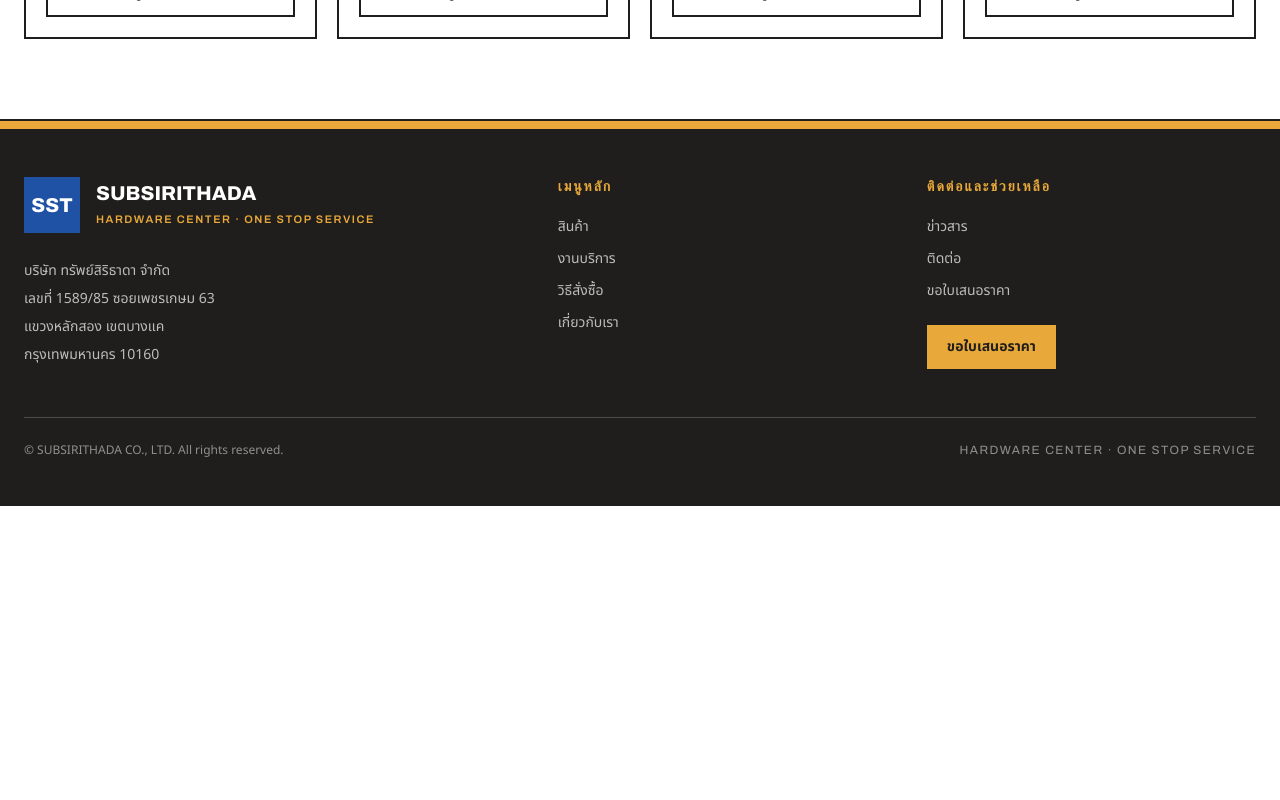
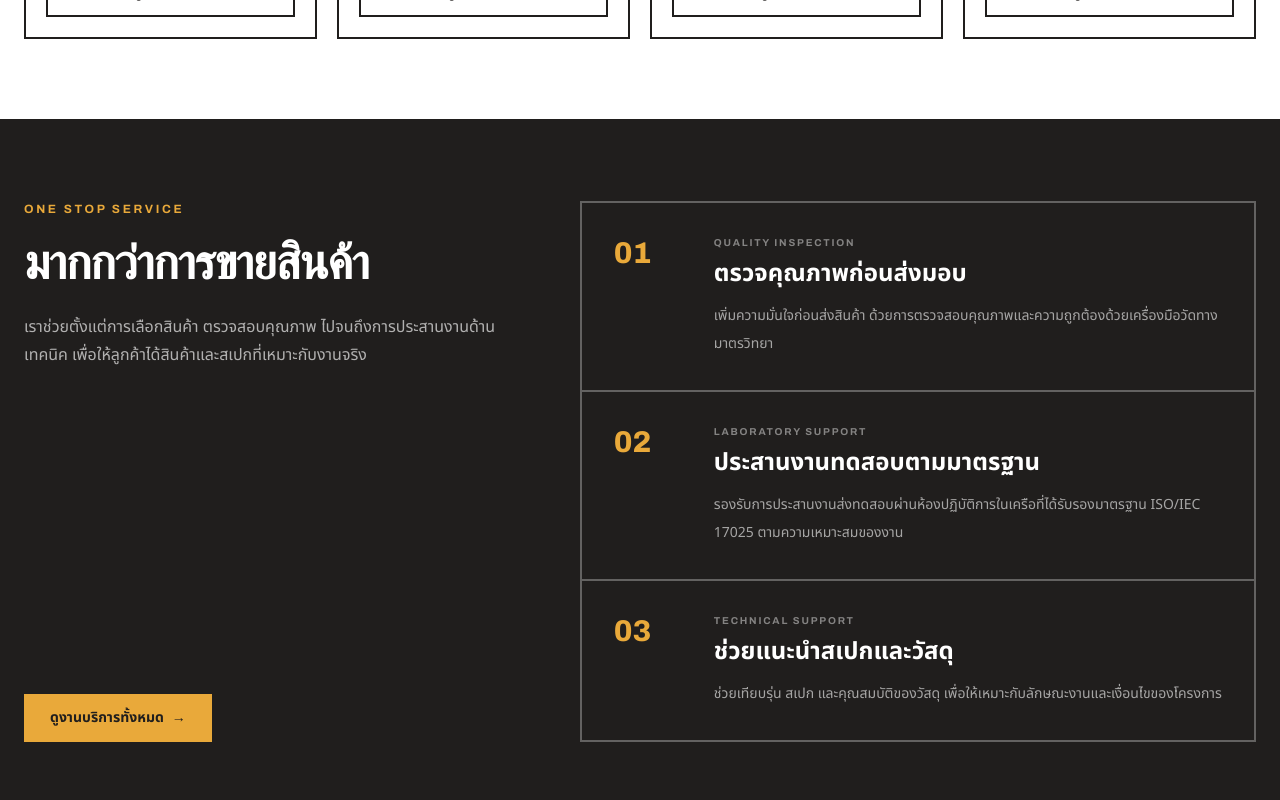
Before and after one commit to kinnyx/subsirithada, a Next.js app: page / in a window 1280 px wide. Shown: the part 2760-3560 px from the top of the page. Before the commit the page ends 3266 px from the top, so only its background shows below. Built offline with nearby package versions, Linux system fonts and the light colour scheme.

Commit message:
feat: add homepage services

```diff
--- a/src/app/page.tsx
+++ b/src/app/page.tsx
@@ -2,6 +2,7 @@ import HomeCategories from "@/components/home/home-categories";
 import HomeFeaturedProducts from "@/components/home/home-featured-products";
 import HomeHero from "@/components/home/home-hero";
 import HomeProductSearch from "@/components/home/home-product-search";
+import HomeServices from "@/components/home/home-services";
 import SiteFooter from "@/components/layout/site-footer";
 import SiteHeader from "@/components/layout/site-header";
 
@@ -15,6 +16,7 @@ export default function Home() {
         <HomeProductSearch />
         <HomeCategories />
         <HomeFeaturedProducts />
+        <HomeServices />
       </main>
 
       <SiteFooter />
--- /dev/null
+++ b/src/components/home/home-services.tsx
@@ -0,0 +1,94 @@
+import Link from "next/link";
+
+const services = [
+  {
+    number: "01",
+    label: "QUALITY INSPECTION",
+    title: "ตรวจคุณภาพก่อนส่งมอบ",
+    description:
+      "เพิ่มความมั่นใจก่อนส่งสินค้า ด้วยการตรวจสอบคุณภาพและความถูกต้องด้วยเครื่องมือวัดทางมาตรวิทยา",
+  },
+  {
+    number: "02",
+    label: "LABORATORY SUPPORT",
+    title: "ประสานงานทดสอบตามมาตรฐาน",
+    description:
+      "รองรับการประสานงานส่งทดสอบผ่านห้องปฏิบัติการในเครือที่ได้รับรองมาตรฐาน ISO/IEC 17025 ตามความเหมาะสมของงาน",
+  },
+  {
+    number: "03",
+    label: "TECHNICAL SUPPORT",
+    title: "ช่วยแนะนำสเปกและวัสดุ",
+    description:
+      "ช่วยเทียบรุ่น สเปก และคุณสมบัติของวัสดุ เพื่อให้เหมาะกับลักษณะงานและเงื่อนไขของโครงการ",
+  },
+] as const;
+
+export default function HomeServices() {
+  return (
+    <section className="border-b-2 border-brand-dark bg-brand-dark text-white">
+      <div className="mx-auto max-w-7xl px-6 py-14 sm:py-16 lg:py-20">
+        <div className="grid gap-10 lg:grid-cols-[0.85fr_1.15fr] lg:gap-14">
+          <div className="flex flex-col justify-between">
+            <div>
+              <p className="font-display text-xs font-bold uppercase tracking-[0.22em] text-brand-accent">
+                One Stop Service
+              </p>
+
+              <h2 className="mt-4 max-w-xl font-display text-4xl font-extrabold leading-tight tracking-tight sm:text-5xl">
+                มากกว่าการขายสินค้า
+              </h2>
+
+              <p className="mt-5 max-w-xl text-base leading-7 text-white/65">
+                เราช่วยตั้งแต่การเลือกสินค้า ตรวจสอบคุณภาพ
+                ไปจนถึงการประสานงานด้านเทคนิค
+                เพื่อให้ลูกค้าได้สินค้าและสเปกที่เหมาะกับงานจริง
+              </p>
+            </div>
+
+            <div className="mt-8">
+              <Link
+                href="/services"
+                className="inline-flex min-h-12 items-center justify-center border-2 border-brand-accent bg-brand-accent px-6 py-3 text-sm font-bold text-brand-dark transition-colors hover:bg-white hover:text-brand-dark"
+              >
+                ดูงานบริการทั้งหมด
+                <span className="ml-2" aria-hidden="true">
+                  →
+                </span>
+              </Link>
+            </div>
+          </div>
+
+          <div className="border-l-2 border-t-2 border-white/30">
+            {services.map((service) => (
+              <div
+                key={service.number}
+                className="grid gap-5 border-b-2 border-r-2 border-white/30 p-6 sm:grid-cols-[80px_1fr] sm:p-8"
+              >
+                <div>
+                  <span className="font-display text-3xl font-extrabold text-brand-accent">
+                    {service.number}
+                  </span>
+                </div>
+
+                <div>
+                  <p className="font-display text-[10px] font-bold uppercase tracking-[0.18em] text-white/45">
+                    {service.label}
+                  </p>
+
+                  <h3 className="mt-2 text-xl font-bold text-white sm:text-2xl">
+                    {service.title}
+                  </h3>
+
+                  <p className="mt-3 max-w-2xl text-sm leading-7 text-white/60">
+                    {service.description}
+                  </p>
+                </div>
+              </div>
+            ))}
+          </div>
+        </div>
+      </div>
+    </section>
+  );
+}
```
